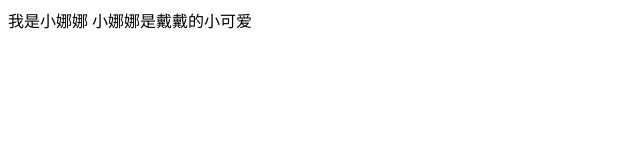
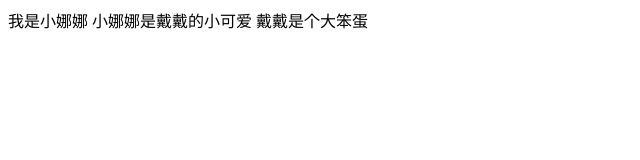
Before and after one commit to Leenaaaaa/text119, a plain HTML site: page index.html in a window 1280 px wide. Shown: the whole page, without its empty margins (0-640 px from the left). Drawn offline with Linux system fonts and the light colour scheme.

Commit message:
加了一行daidai

```diff
--- a/index.html
+++ b/index.html
@@ -7,5 +7,6 @@
 <body>
    我是小娜娜
    小娜娜是戴戴的小可爱
+   戴戴是个大笨蛋
 </body>
 </html>
```
